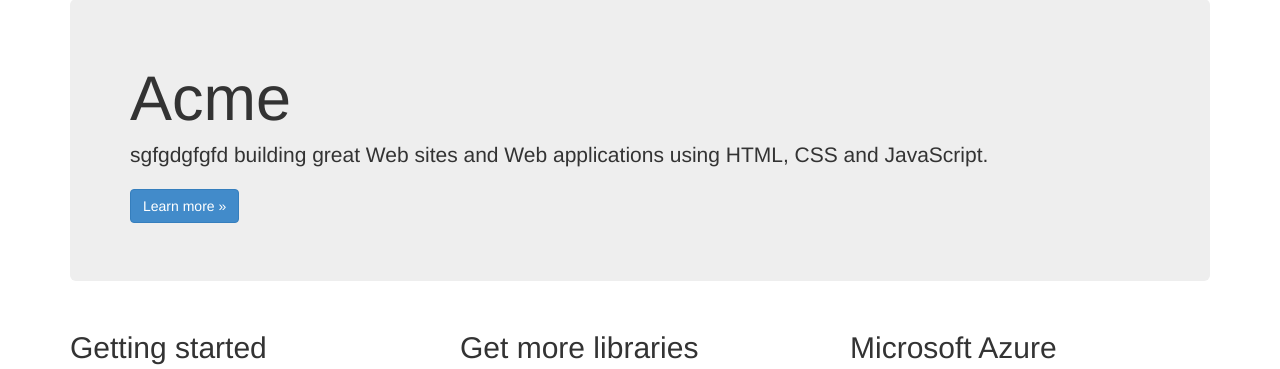
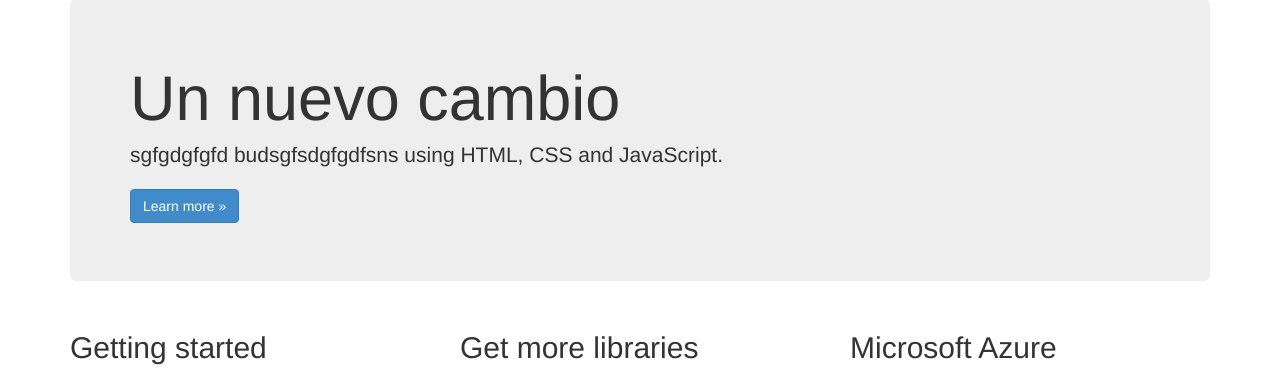
Before and after one commit to federicodiazbobillo/FlaskWeb, a Flask app: page / in a window 1280 px wide. Shown: the part 51-420 px from the top of the page. Run offline with Flask 2, Linux system fonts and the light colour scheme; some libraries are stand-ins or nearby versions.

Commit message:
Nuevo Cambio para jkefjldfsljkdfslkdf

```diff
--- a/FlaskWeb/templates/index.html
+++ b/FlaskWeb/templates/index.html
@@ -3,8 +3,8 @@
 {% block content %}
 
 <div class="jumbotron">
-    <h1>Acme</h1>
-    <p class="lead">sgfgdgfgfd building great Web sites and Web applications using HTML, CSS and JavaScript.</p>
+    <h1>Un nuevo cambio</h1>
+    <p class="lead">sgfgdgfgfd budsgfsdgfgdfsns using HTML, CSS and JavaScript.</p>
     <p><a href="http://flask.pocoo.org/" class="btn btn-primary btn-large">Learn more &raquo;</a></p>
 </div>
 
```
